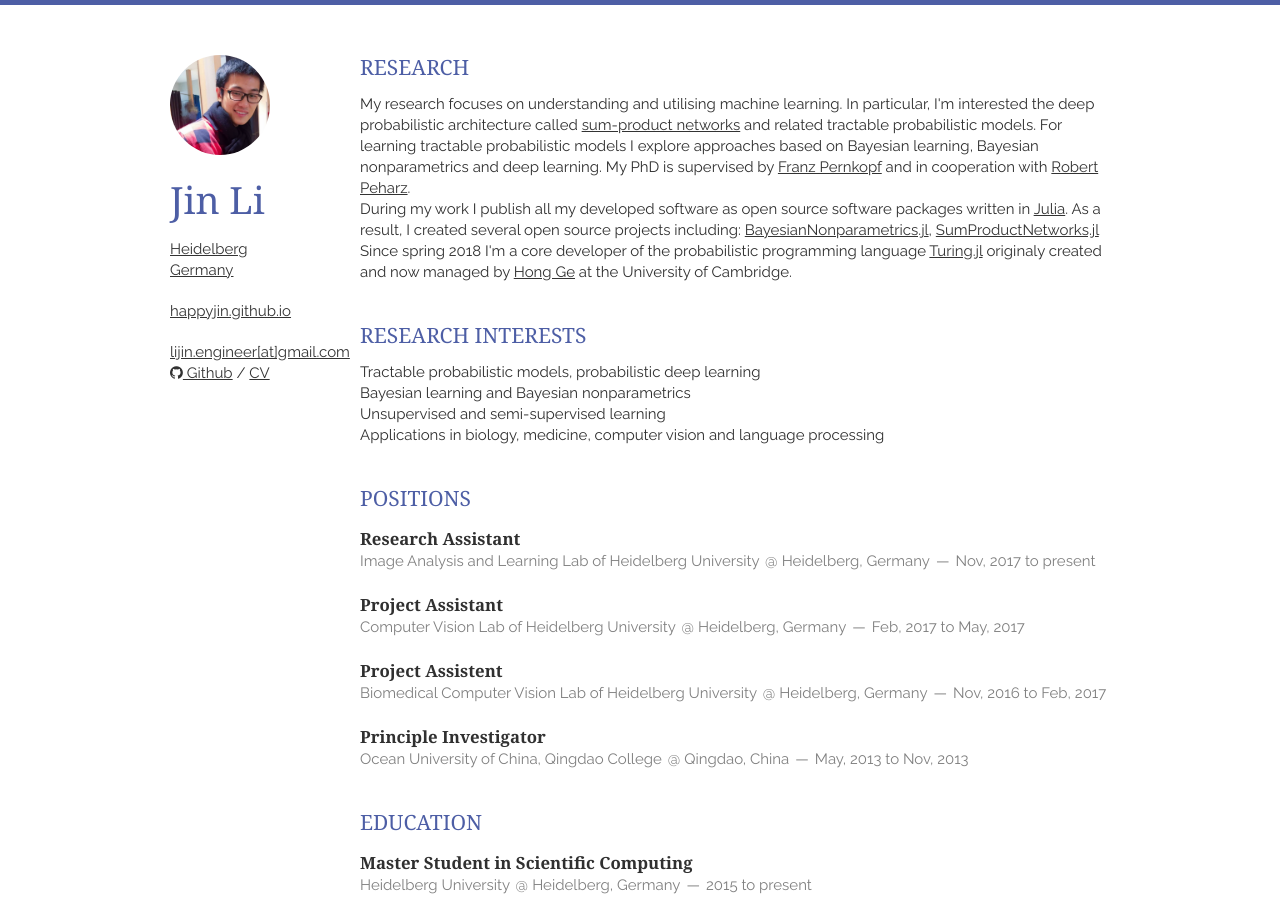
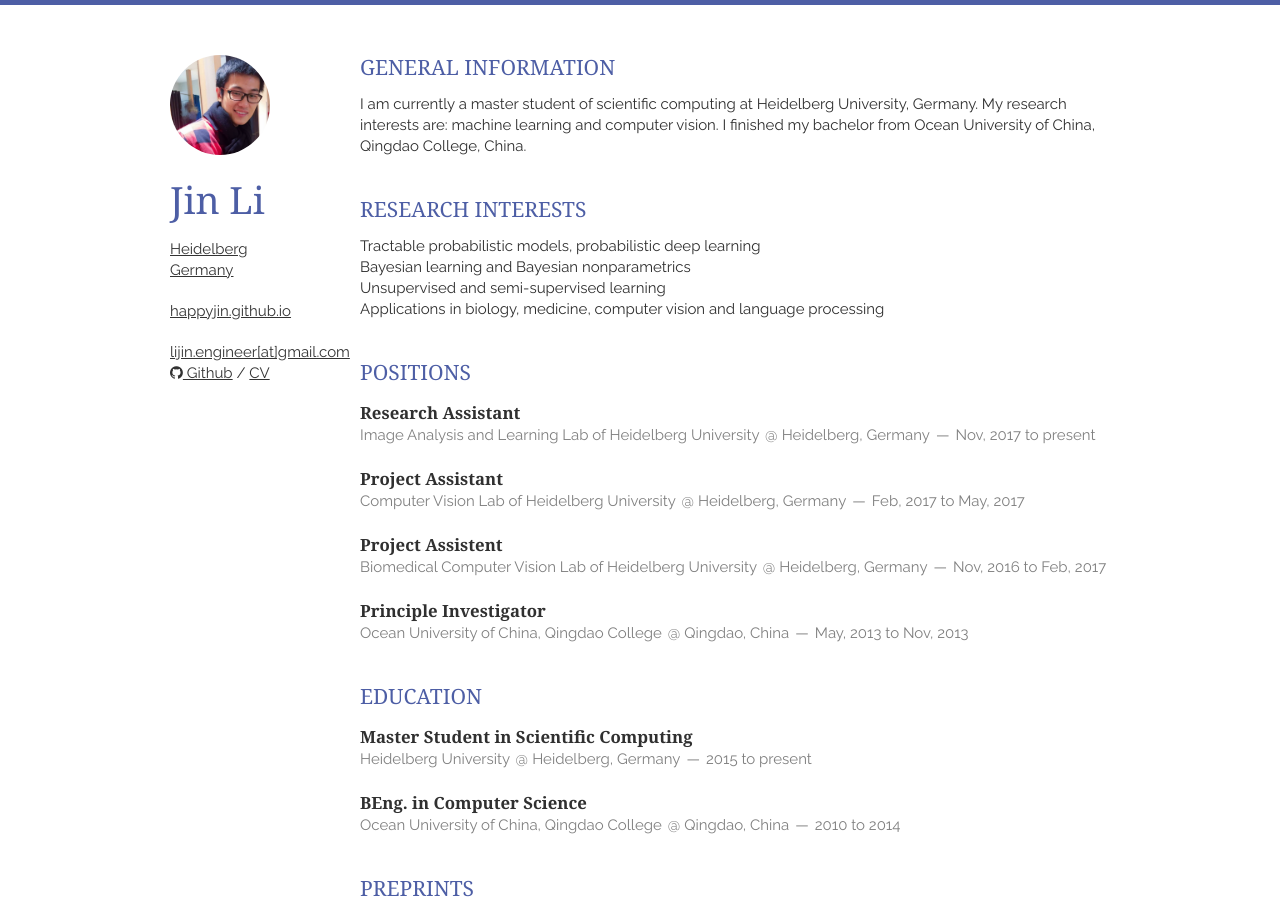
Before and after one commit to happyjin/happyjin.github.io, a Jekyll site: the page built from index.html, in a window 1280 px wide and 900 px high. Built offline with Jekyll 4.4.1, drawn with Linux system fonts in a browser that asks for light colours; nearby versions of some CDN libraries; Markdown is read by kramdown in place of the engine named in the settings; the list of posts is cut into pages by our own code.

Commit message:
change bio

```diff
--- a/_includes/research.html
+++ b/_includes/research.html
@@ -1,16 +1,8 @@
 <section class="thirteen columns">
-    <h1>Research</h1>
+    <h1>General Information</h1>
     <article>
     <p>
-My research focuses on understanding and utilising machine learning.
-In particular, I'm interested the deep probabilistic architecture called <a href="https://github.com/arranger1044/awesome-spn">sum-product networks</a> and related tractable probabilistic models.
-For learning tractable probabilistic models I explore approaches based on Bayesian learning, Bayesian nonparametrics and deep learning.
-My PhD is supervised by <a href="https://www.spsc.tugraz.at/people/franz-pernkopf">Franz Pernkopf</a> and in cooperation with <a href="https://rpeharz.wordpress.com">Robert Peharz</a>.
-	</p>
-	<p>
-During my work I publish all my developed software as open source software packages written in <a href="https://julialang.org">Julia</a>.
-As a result, I created several open source projects including: <a href="https://github.com/OFAI/BayesianNonparametrics.jl">BayesianNonparametrics.jl</a>, <a href="https://github.com/trappmartin/SumProductNetworks.jl">SumProductNetworks.jl</a>
-Since spring 2018 I'm a core developer of the probabilistic programming language <a href="https://github.com/yebai/Turing.jl">Turing.jl</a> originaly created and now managed by <a href="http://mlg.eng.cam.ac.uk/hong/">Hong Ge</a> at the University of Cambridge.
+I am currently a master student of scientific computing at Heidelberg University, Germany. My research interests are: machine learning and computer vision. I finished my bachelor from Ocean University of China, Qingdao College, China.
 	</p>
     </article>
 </section>
```
